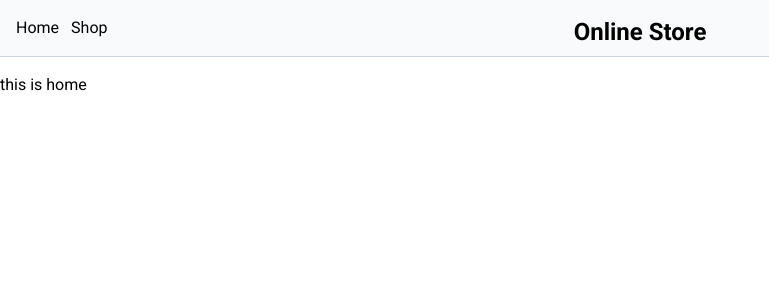
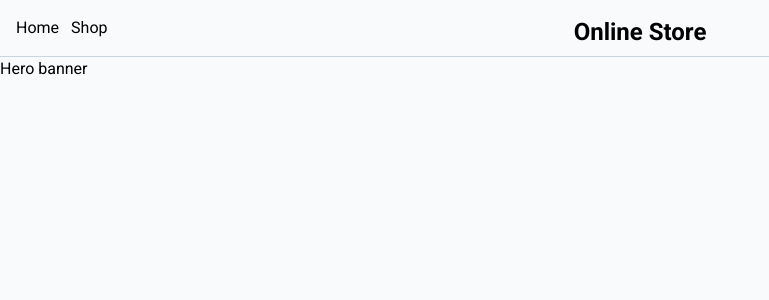
Before and after one commit to AravindPrabash/cover-letter-builder, a React (Vite) app: page / in a window 1280 px wide. Shown: the top 300 px of the page, without its empty margins (0-769 px from the left). Built offline with nearby package versions, Linux system fonts and the light colour scheme.

Commit message:
banner placement

```diff
--- a/src/components/header/Header.tsx
+++ b/src/components/header/Header.tsx
@@ -12,7 +12,7 @@ const NavLinks = () => (
 );
 
 const Header = () => (
-  <div className="sticky top-0 w-full left-0 bg-slate-50 dark:bg-slate-950 border-b border-b-slate-300 p-4 backdrop-blur">
+  <div className="sticky top-0 bg-slate-50 dark:bg-slate-950 border-b border-b-slate-300 dark:border-b-slate-600 p-4 backdrop-blur">
     <div className="flex justify-between max-w-screen-xl m-auto">
       <NavLinks />
       <div className={`font-bold text-black dark:text-white text-2xl absolute ${styles.logo}`}>
--- /dev/null
+++ b/src/routes/home/banner/Banner.tsx
@@ -0,0 +1,9 @@
+import styles from './banner.module.scss';
+
+const Banner = () => (
+  <div className={`${styles.banner} bg-slate-50 dark:bg-slate-950`}>
+    Hero banner
+  </div>
+);
+
+export default Banner;
--- /dev/null
+++ b/src/routes/home/banner/banner.module.scss
@@ -0,0 +1,3 @@
+.banner {
+  height: 40vh;
+}
--- a/src/routes/home/index.tsx
+++ b/src/routes/home/index.tsx
@@ -1,7 +1,9 @@
+import Banner from './banner/Banner';
+
 const Home = () => {
   return (
     <>
-      <div>this is home</div>
+      <Banner />
     </>
   );
 };
--- a/src/routes/root.tsx
+++ b/src/routes/root.tsx
@@ -5,9 +5,7 @@ export default function Root() {
   return (
     <div>
       <Header />
-      <div className="pt-4 max-w-screen-xl m-auto">
-        <Outlet />
-      </div>
+      <Outlet />
     </div>
   );
 }
```
Also changed, not shown: 1 other file (tests, documents, lock files or other folders).
